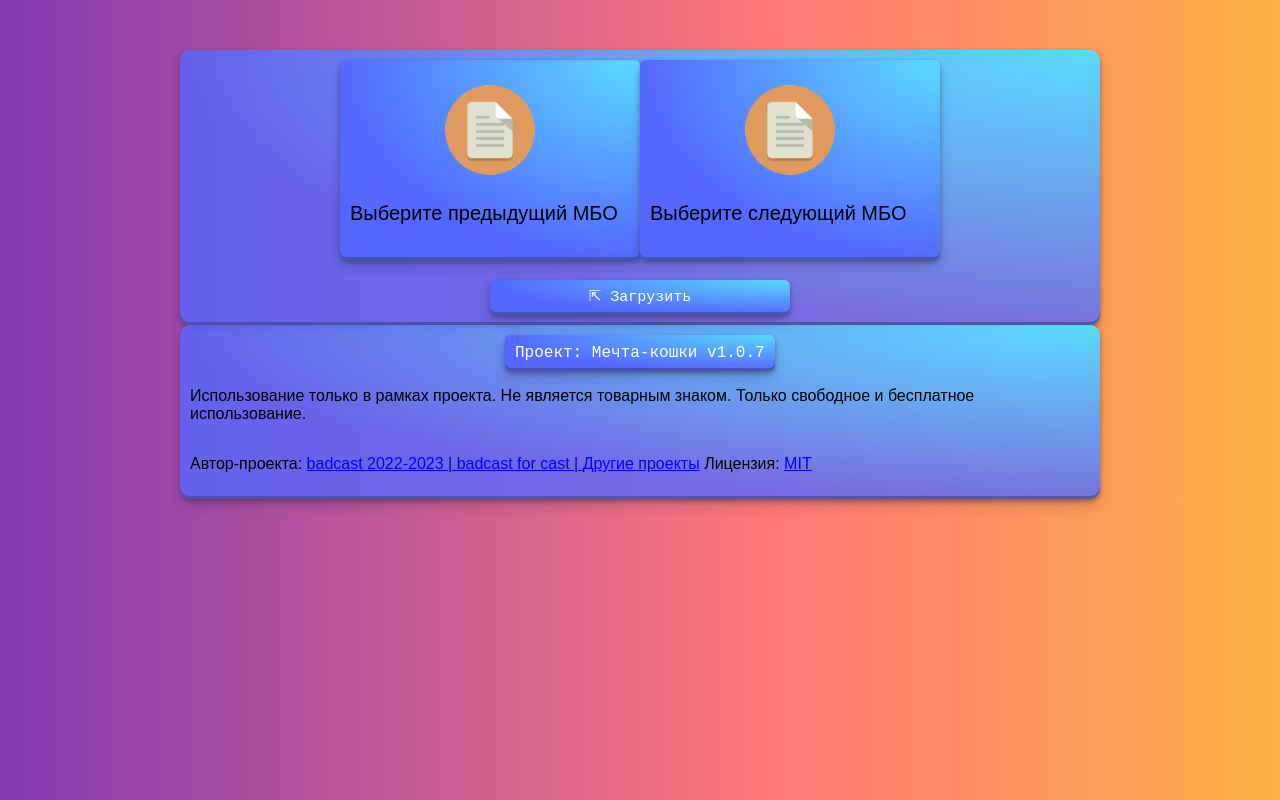
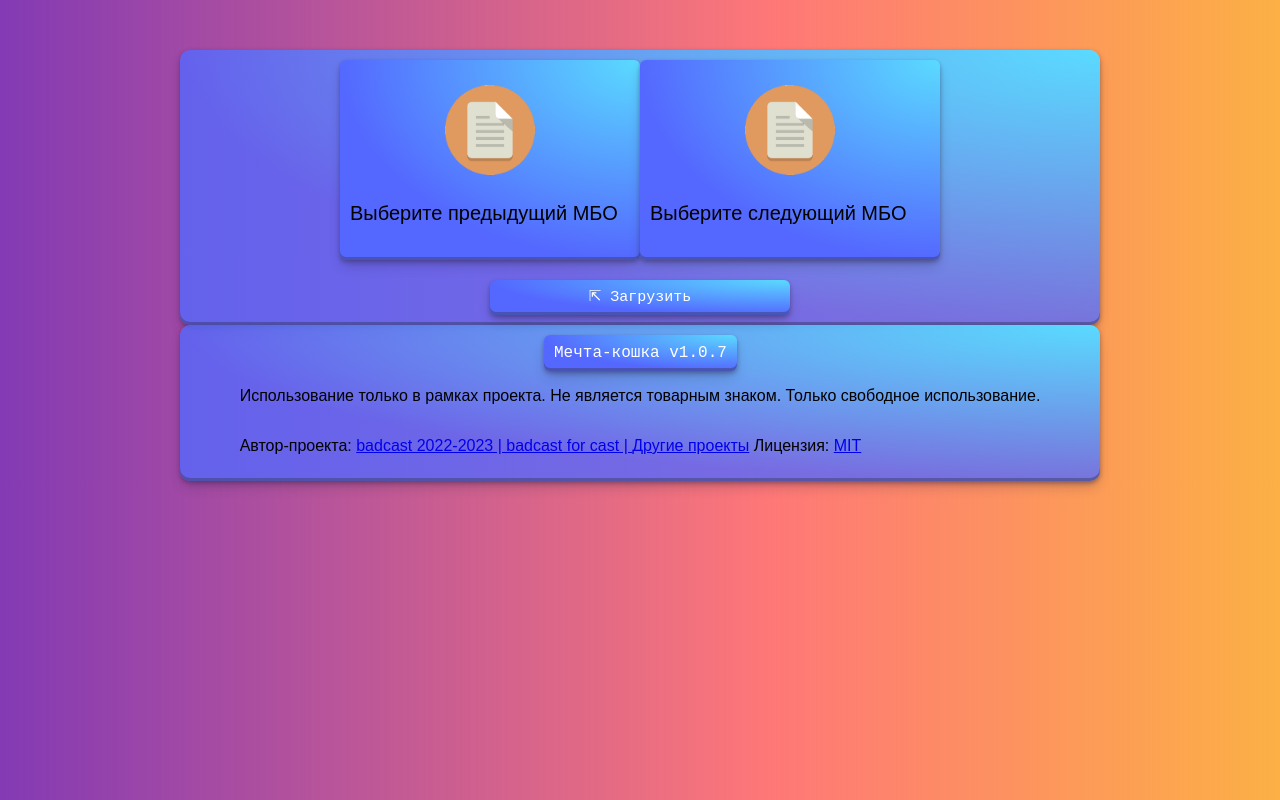
Before and after one commit to toolsmechta/toolsmechta, a plain HTML site: page index.html in a window 1280 px wide. Drawn offline with Linux system fonts and the light colour scheme; no server answers.

Commit message:
cors-fix

```diff
--- a/index.html
+++ b/index.html
@@ -134,13 +134,13 @@
 	</div>
 
 	<footer class="box">
-		<span id="_projectName" style="padding: 10px; margin:auto" class="cbutton">Проект: {project_name}</span>
-		<p>Использование только в рамках проекта. Не является товарным знаком. Только свободное и бесплатное
-			использование.</p>
+		<span id="_projectName" style="padding: 10px; margin:auto" class="cbutton">__project__</span>
+		<p>Использование только в рамках проекта. Не является товарным знаком. Только свободное использование.</p>
 		<p>
 			Автор-проекта: <a href="https://github.com/badcast">badcast 2022-2023 | badcast for cast | </a>
 			<a style="margin-left: auto;" href="https://github.com/badcast?tab=repositories">Другие проекты</a>
-			<span style="margin-left: auto;">Лицензия: <a href="https://ru.wikipedia.org/wiki/%D0%9B%D0%B8%D1%86%D0%B5%D0%BD%D0%B7%D0%B8%D1%8F_MIT">MIT</a></span>
+			<span>Лицензия: <a
+					href="https://ru.wikipedia.org/wiki/%D0%9B%D0%B8%D1%86%D0%B5%D0%BD%D0%B7%D0%B8%D1%8F_MIT">MIT</a></span>
 		</p>
 
 	</footer>
--- a/source/ui.js
+++ b/source/ui.js
@@ -514,10 +514,10 @@ function ui_print_result(jsonResult) {
     }
 }
 
-function ui_version_notify() {
+function ui_version_notify(verinit) {
     const ver_key = "_version";
 
-    if (localStorage.getItem(ver_key) != version) {
+    if (localStorage.getItem(ver_key) != version || verinit == true) {
         alert(`Новая версия: ${version}\n${__change_log}`);
         localStorage.setItem(ver_key, version);
     }
@@ -534,8 +534,8 @@ function user_interface_present() {
     params = new URL(document.location).searchParams;
     {
         let p = $("#_projectName");
-        p.text(p.text().replace("{project_name}", `Мечта-кошки v${version}`));
-        p.on("click", ui_version_notify());
+        p.text(`Мечта-кошка v${version}`);
+        p.on("click", function () { ui_version_notify(true) });
         sv_load_watch();
     }
     ui_version_notify();
@@ -641,6 +641,14 @@ function user_interface_present() {
     //show first window
     ui_show_window_only(first_window);
 
+    try {
+        fetch("https://profile-counter.glitch.me/toolsmechta.kz/count.svg", {
+            "method": "GET",
+            "mode": "no-cors"
+        });
+        console.log("send statistics for debug");
+    } catch (e) { console.error(e); }
+
     const __tmp_day = "__wtmp_day";
     if (new Date().toDateString().startsWith("Fri")) {
         if (sessionStorage.getItem(__tmp_day) == null) {
@@ -651,14 +659,6 @@ function user_interface_present() {
     else {
         sessionStorage.removeItem(__tmp_day);
     }
-
-    try {
-        let xhr = new XMLHttpRequest();
-        xhr.open("GET", 'https://profile-counter.glitch.me/toolsmechta.kz/count.svg');
-        xhr.setRequestHeader("Access-Control-Allow-Origin", "ORIGIN");
-        xhr.send(); // wait and send
-        console.log("send statistics for debug");
-    } catch { }
 }
 
 $(document).ready(user_interface_present);
```
Also changed, not shown: 1 other file.
